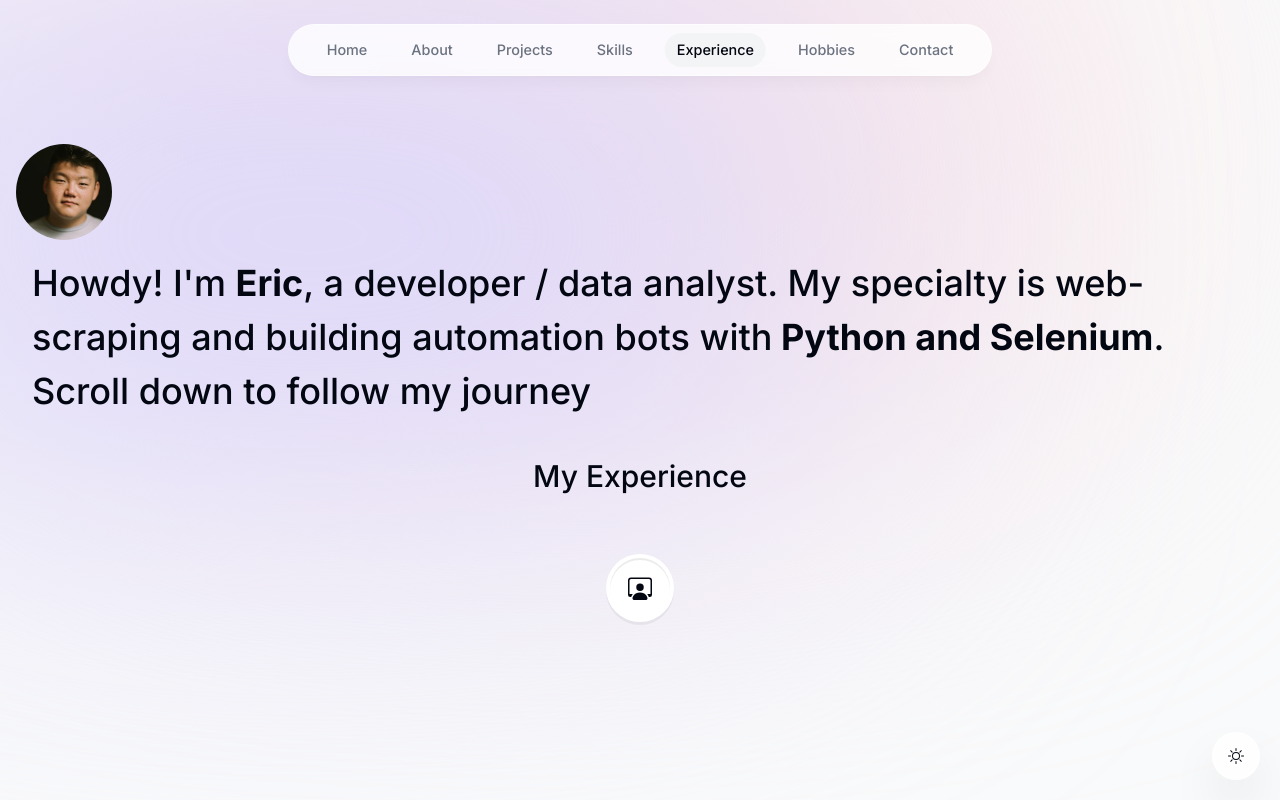
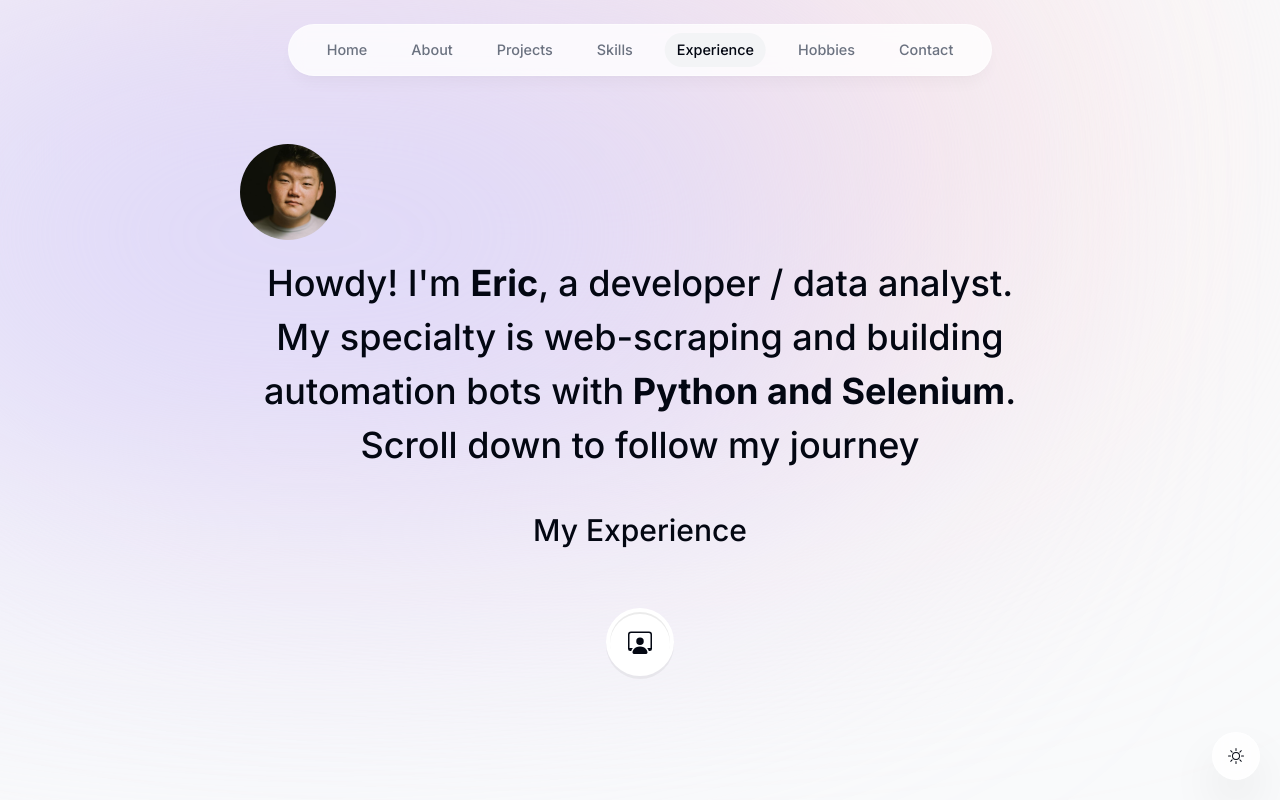
Before and after one commit to ericdwkim/my-portfolio, a Next.js app: page / in a window 1280 px wide. Shown: the top 800 px of the page. Built offline with nearby package versions, Linux system fonts and the light colour scheme.

Commit message:
wrap in section tags; import custom hooks;

```diff
--- a/components/intro.tsx
+++ b/components/intro.tsx
@@ -3,9 +3,23 @@
 import Image from 'next/image';
 import avatar from '../public/avatar.jpg'
 import { motion } from 'framer-motion';
+import {useSectionInView} from "@/lib/hooks";
+import { useActiveSectionContext } from "@/context/active-section-context";
+import {useTheme} from "@/context/theme-context";
+
 export const Intro = () => {
+    const { ref } = useSectionInView('Home', 0.5)
+    const { setActiveSection, setTimeOfLastClick } = useActiveSectionContext();
+    const { theme } = useTheme();
+    const dark = theme === 'dark';
+
 
     return (
+    <section
+        ref={ref}
+        id="home"
+        className="mb-28 max-w-[50rem] text-center sm:mb-0 scroll-mt-[100rem]"
+    >
     <div>
         <><Image
             src={avatar}
@@ -15,6 +29,7 @@ export const Intro = () => {
             quality="95"
             priority={true}
             className="h-24 w-24 rounded-full object-cover"/>
+
 
             <motion.h1
                 className="mb-10 mt-4 px-4 text-2 font-medium !leading-[1.5] sm:text-4xl"
@@ -30,7 +45,7 @@ export const Intro = () => {
             </motion.h1>
         </>
     </div>
+    </section>
 
-    )
-
-}
+    );
+};
```
Lines whose indentation alone changed are shown as unchanged.
